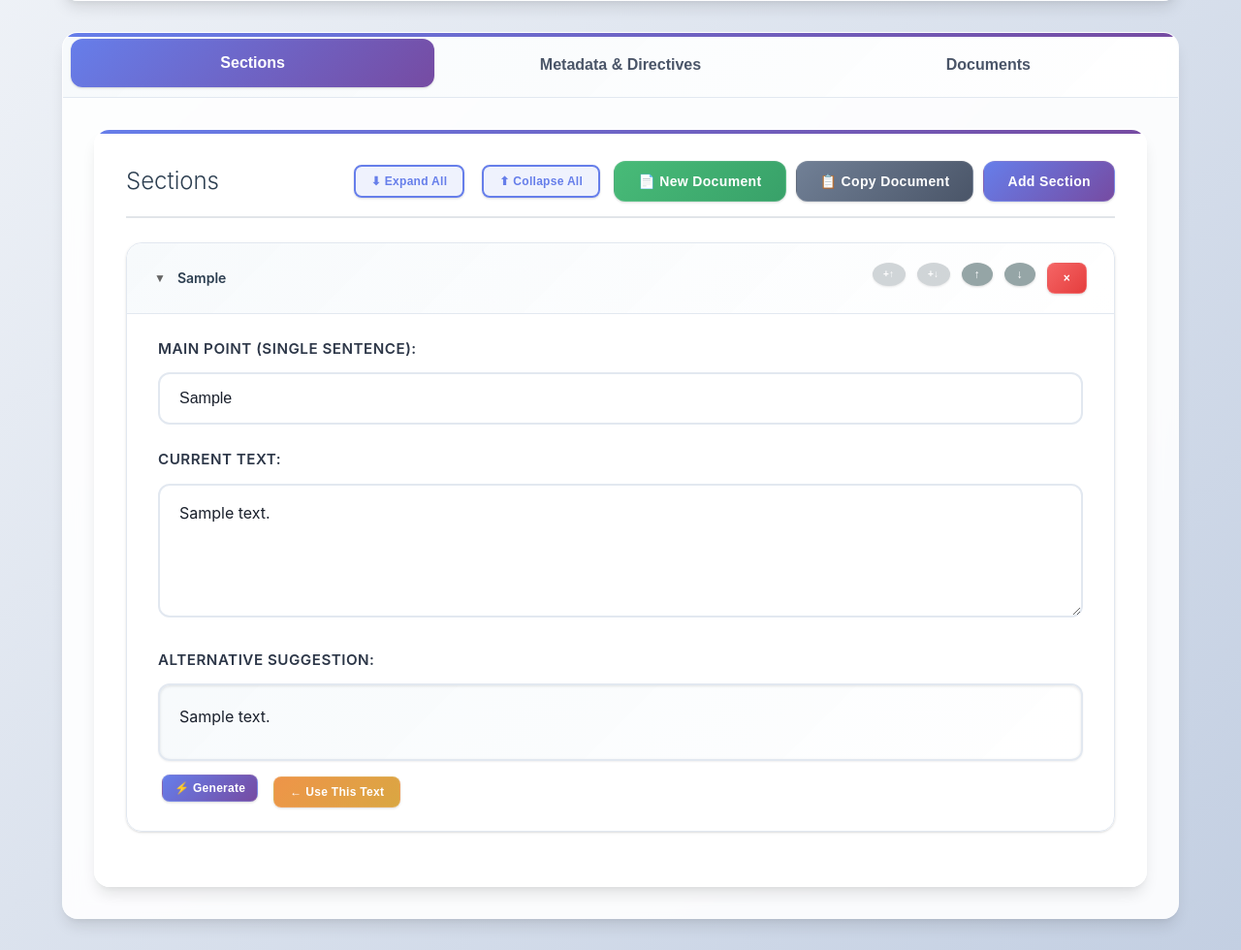
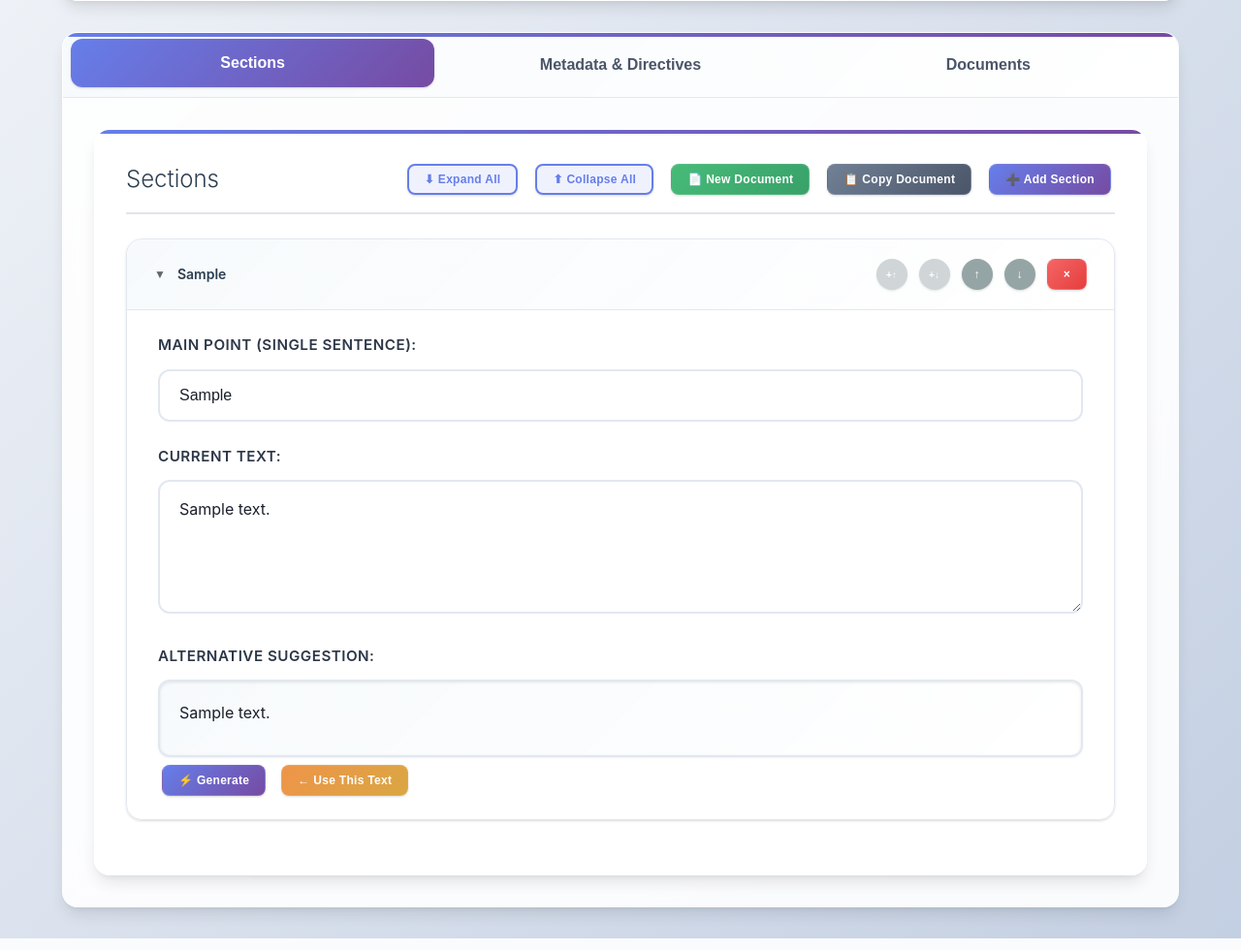
Before and after one commit to sandialabs/talkpipe-writing-assistant, a FastAPI app: template src/writing_assistant/app/templates/index.html in a window 1280 px wide. Shown: the part 379-1359 px from the top of the page at 97% size. Run offline with FastAPI, Linux system fonts and the light colour scheme; the template is opened without the code that fills it: most values are stand-ins (such as "Sample title", 1, 10 or a date in 2020).

Commit message:
fixed button issues.

```diff
--- a/src/writing_assistant/app/main.py
+++ b/src/writing_assistant/app/main.py
@@ -1,4 +1,4 @@
-from fastapi import FastAPI, Request, Form, UploadFile, File
+from fastapi import FastAPI, Request, Form, UploadFile, File, Response
 from fastapi.responses import HTMLResponse, JSONResponse, FileResponse
 from fastapi.staticfiles import StaticFiles
 from fastapi.templating import Jinja2Templates
@@ -17,7 +17,15 @@ app = FastAPI(title="Writing Assistant")
 # Get the directory where this module is located
 app_dir = Path(__file__).parent
 
-app.mount("/static", StaticFiles(directory=str(app_dir / "static")), name="static")
+class NoCacheStaticFiles(StaticFiles):
+    def file_response(self, *args, **kwargs) -> Response:
+        response = super().file_response(*args, **kwargs)
+        response.headers["Cache-Control"] = "no-cache, no-store, must-revalidate"
+        response.headers["Pragma"] = "no-cache"
+        response.headers["Expires"] = "0"
+        return response
+
+app.mount("/static", NoCacheStaticFiles(directory=str(app_dir / "static")), name="static")
 templates = Jinja2Templates(directory=str(app_dir / "templates"))
 
 class Section:
@@ -38,6 +46,11 @@ class Section:
 
     async def _async_generate_text(self, main_point: str, text: str, metadata: 'Metadata' = None, title: str = "", prev_paragraph: str = "", next_paragraph: str = ""):
         """Internal async method to generate text with proper queuing"""
+        # Don't generate if main_point is empty or whitespace only
+        if not main_point or not main_point.strip():
+            print(f"Skipping generation for section {self.id}: empty main_point")
+            return self.generated_text
+
         request_params = {
             'main_point': main_point,
             'text': text,
@@ -48,54 +61,53 @@ class Section:
         }
 
         async with self._generation_lock:
-            # If there's a current task running
+            # Cancel any existing task to prevent queue buildup
             if self._current_task and not self._current_task.done():
-                # Store this as the pending request (replacing any existing one)
-                self._pending_request = request_params
-                return self.generated_text  # Return current text immediately
+                self._current_task.cancel()
+                try:
+                    await self._current_task
+                except asyncio.CancelledError:
+                    pass
 
-            # No current task, start this request immediately
+            # Clear any pending request
+            self._pending_request = None
+
+            # Start new generation immediately
             self._current_task = asyncio.create_task(self._process_generation_queue(request_params))
 
         # Don't await here - let it run in background
         return self.generated_text
 
     async def _process_generation_queue(self, initial_params: dict):
-        """Process generation requests, ensuring max 2 requests (current + pending)"""
-        while True:
+        """Process single generation request"""
+        try:
             # Update section state with current request
             self.main_point = initial_params['main_point']
             self.user_text = initial_params['text']
 
             # Run the actual generation
             loop = asyncio.get_event_loop()
-            try:
-                result = await loop.run_in_executor(
-                    None,
-                    self.generate_text,
-                    initial_params['main_point'],
-                    initial_params['text'],
-                    initial_params['metadata'],
-                    initial_params['title'],
-                    initial_params['prev_paragraph'],
-                    initial_params['next_paragraph']
-                )
-                self.generated_text = result
-            except Exception as e:
-                print(f"Generation error: {e}")
-                # Keep existing text on error
-
-            # Check if there's a pending request
+            result = await loop.run_in_executor(
+                None,
+                self.generate_text,
+                initial_params['main_point'],
+                initial_params['text'],
+                initial_params['metadata'],
+                initial_params['title'],
+                initial_params['prev_paragraph'],
+                initial_params['next_paragraph']
+            )
+            self.generated_text = result
+        except asyncio.CancelledError:
+            print("Generation cancelled")
+            raise
+        except Exception as e:
+            print(f"Generation error: {e}")
+            # Keep existing text on error
+        finally:
+            # Clear current task when done
             async with self._generation_lock:
-                if self._pending_request:
-                    # Process the pending request next
-                    initial_params = self._pending_request
-                    self._pending_request = None
-                    continue
-                else:
-                    # No more requests, clear current task
-                    self._current_task = None
-                    break
+                self._current_task = None
 
     async def _generate_text_task(self, main_point: str, text: str, metadata: 'Metadata' = None, title: str = "", prev_paragraph: str = "", next_paragraph: str = ""):
         """Legacy method - kept for compatibility"""
@@ -311,6 +323,24 @@ async def update_section(section_id: str, main_point: str = Form(""), user_text:
         }
     return {"error": "Section not found"}, 404
 
+@app.patch("/sections/{section_id}")
+async def update_section_data_only(section_id: str, main_point: str = Form(""), user_text: str = Form("")):
+    """Update section data without triggering text generation"""
+    section = next((s for s in document.sections if s.id == section_id), None)
+    if section:
+        # Update fields directly without triggering generation
+        section.main_point = main_point
+        section.user_text = user_text
+
+        return {
+            "id": section.id,
+            "main_point": section.main_point,
+            "user_text": section.user_text,
+            "generated_text": section.generated_text,
+            "order": section.order
+        }
+    return {"error": "Section not found"}, 404
+
 @app.get("/sections/{section_id}/generated")
 async def get_generated_text(section_id: str):
     section = next((s for s in document.sections if s.id == section_id), None)
@@ -446,6 +476,19 @@ async def delete_document(filename: str):
     except Exception as e:
         return {"status": "error", "message": str(e)}
 
+@app.post("/documents/clear")
+async def clear_document():
+    """Clear the current document and create a fresh one"""
+    global document
+    # Cancel any ongoing generation tasks
+    for section in document.sections:
+        if section._current_task and not section._current_task.done():
+            section._current_task.cancel()
+
+    # Create a new document instance
+    document = Document()
+    return {"status": "success"}
+
 if __name__ == "__main__":
     import uvicorn
-    uvicorn.run(app, host="localhost", port=8001)
+    uvicorn.run(app, host="0.0.0.0", port=8001, reload=True)
--- a/src/writing_assistant/app/static/script.js
+++ b/src/writing_assistant/app/static/script.js
@@ -193,12 +193,12 @@ class WritingAssistant {
                 <div class="section-content expanded" data-section-content="${section.id}">
                     <div class="form-group">
                         <label>Main Point (single sentence):</label>
-                        <input type="text" class="main-point" value="${section.main_point}" placeholder="Enter the main point...">
+                        <input type="text" class="main-point" placeholder="Enter the main point...">
                     </div>
 
                     <div class="form-group">
                         <label>Your Text:</label>
-                        <textarea class="user-text" rows="4" placeholder="Enter your text here...">${section.user_text}</textarea>
+                        <textarea class="user-text" rows="4" placeholder="Enter your text here..."></textarea>
                     </div>
 
                     <div class="form-group">
@@ -229,12 +229,43 @@ class WritingAssistant {
         } else {
             sectionsList.appendChild(sectionWrapper);
         }
+
+        // Set values after element is in DOM to avoid triggering input events during creation
+        const sectionElement = sectionWrapper.querySelector('.section');
+        const mainPointInput = sectionElement.querySelector('.main-point');
+        const userTextArea = sectionElement.querySelector('.user-text');
+
+        if (mainPointInput && section.main_point) {
+            mainPointInput.value = section.main_point;
+        }
+        if (userTextArea && section.user_text) {
+            userTextArea.value = section.user_text;
+        }
     }
 
     async generateText(sectionElement) {
         const sectionId = sectionElement.dataset.sectionId;
+        const generateButton = sectionElement.querySelector('.btn-generate-text');
+
+        // Prevent multiple clicks - check if already generating
+        if (generateButton && generateButton.disabled) {
+            return;
+        }
+
+        // Clear any existing polling for this section first
+        if (this.pollingIntervals.has(sectionId)) {
+            clearTimeout(this.pollingIntervals.get(sectionId));
+            this.pollingIntervals.delete(sectionId);
+        }
+
         const mainPoint = sectionElement.querySelector('.main-point').value;
         const userText = sectionElement.querySelector('.user-text').value;
+
+        // Don't generate if main point is empty
+        if (!mainPoint || !mainPoint.trim()) {
+            this.showMessage('Please enter a main point before generating text', 'error');
+            return;
+        }
 
         // Show loading indicator immediately
         const loadingIndicator = sectionElement.querySelector('.loading-indicator');
@@ -243,7 +274,6 @@ class WritingAssistant {
         }
 
         // Disable generate button during generation
-        const generateButton = sectionElement.querySelector('.btn-generate-text');
         if (generateButton) {
             generateButton.disabled = true;
             generateButton.textContent = '⏳ Generating...';
@@ -320,35 +350,15 @@ class WritingAssistant {
                     lastText = data.generated_text;
                 }
 
-                // Continue polling if:
-                // 1. Still generating, OR
-                // 2. Haven't exceeded max polls AND text might still be updating
-                if ((data.is_generating || pollCount < 5) && pollCount < maxPolls) {
+                // Only continue polling if still generating
+                if (data.is_generating && pollCount < maxPolls) {
                     pollCount++;
                     const timeoutId = setTimeout(poll, 1000); // Poll every 1 second
                     this.pollingIntervals.set(sectionId, timeoutId);
                 } else {
-                    // Do one final poll after generation completes to ensure we get the result
-                    if (!data.is_generating && pollCount < maxPolls) {
-                        const finalTimeoutId = setTimeout(async () => {
-                            try {
-                                const finalResponse = await fetch(`/sections/${sectionId}/generated`);
-                                const finalData = await finalResponse.json();
-                                if (finalData.generated_text) {
-                                    generatedTextDiv.textContent = finalData.generated_text;
-                                }
-                            } catch (error) {
-                                console.error('Error in final poll:', error);
-                            }
-                            hideLoadingIndicator();
-                            this.pollingIntervals.delete(sectionId);
-                        }, 1000);
-                        this.pollingIntervals.set(sectionId, finalTimeoutId);
-                    } else {
-                        // Polling complete, clean up
-                        hideLoadingIndicator();
-                        this.pollingIntervals.delete(sectionId);
-                    }
+                    // Generation complete, clean up immediately
+                    hideLoadingIndicator();
+                    this.pollingIntervals.delete(sectionId);
                 }
             } catch (error) {
                 console.error('Error polling for generated text:', error);
@@ -530,7 +540,6 @@ class WritingAssistant {
 
             if (showMessage) {
                 this.showMessage('Metadata saved successfully!', 'success');
-                this.regenerateAllSections();
             }
         } catch (error) {
             console.error('Error saving metadata:', error);
@@ -576,13 +585,6 @@ class WritingAssistant {
         await this.saveMetadataToServer(false);
     }
 
-    async regenerateAllSections() {
-        // Disabled: No automatic regeneration - users must click generate buttons manually
-        // const sections = document.querySelectorAll('.section');
-        // for (const section of sections) {
-        //     await this.updateSection(section);
-        // }
-    }
 
     showMessage(text, type) {
         const existingMessage = document.querySelector('.message');
@@ -1020,9 +1022,19 @@ class WritingAssistant {
             titleInput.value = title;
             await this.updateTitle(title);
 
-            // Clear all existing sections
+            // Clear all existing sections from frontend
             const sectionsList = document.getElementById('sections-list');
+
+            // Cancel any ongoing polling for existing sections
+            this.pollingIntervals.forEach((timeoutId, sectionId) => {
+                clearTimeout(timeoutId);
+            });
+            this.pollingIntervals.clear();
+
             sectionsList.innerHTML = '<div class="no-sections-message"><p>No sections yet. Click "Add Section" to get started.</p></div>';
+
+            // Clear backend document state
+            await fetch('/documents/clear', { method: 'POST' });
 
             // Create sections from outline
             if (outline) {
@@ -1033,13 +1045,13 @@ class WritingAssistant {
                     });
                     const section = await response.json();
 
-                    // Update the section with the main point
+                    // Update the section with the main point (data only, no generation)
                     const formData = new FormData();
                     formData.append('main_point', line.trim());
                     formData.append('user_text', '');
 
                     await fetch(`/sections/${section.id}`, {
-                        method: 'PUT',
+                        method: 'PATCH',
                         body: formData
                     });
 
--- a/src/writing_assistant/app/static/style.css
+++ b/src/writing_assistant/app/static/style.css
@@ -363,6 +363,10 @@ header h1 {
     overflow: hidden;
     letter-spacing: 0.025em;
     box-shadow: var(--shadow-sm);
+    height: 44px;
+    display: inline-flex;
+    align-items: center;
+    justify-content: center;
 }
 
 .btn:hover {
@@ -390,6 +394,7 @@ header h1 {
     font-size: 12px;
     margin: 0 4px;
     border-radius: var(--radius-md);
+    height: 32px;
 }
 
 .btn-danger {
@@ -440,13 +445,14 @@ header h1 {
     color: white;
     border: 1px solid transparent;
     opacity: 0.7;
-    width: 24px;
-    height: 24px;
+    width: 32px;
+    height: 32px;
     display: flex;
     align-items: center;
     justify-content: center;
     border-radius: 50%;
     font-size: 10px;
+    padding: 0;
 }
 
 .btn-muted:hover {
@@ -701,7 +707,6 @@ header h1 {
 .btn-replace-text {
     background: linear-gradient(135deg, var(--warning-color) 0%, #d69e2e 100%);
     color: white;
-    margin-top: 8px;
     font-size: 12px;
     padding: 8px 16px;
     opacity: 0.9;
@@ -709,6 +714,7 @@ header h1 {
     border: 1px solid rgba(255, 255, 255, 0.1);
     border-radius: var(--radius-md);
     box-shadow: var(--shadow-sm);
+    height: 32px;
 }
 
 .btn-replace-text:hover {
@@ -729,12 +735,15 @@ header h1 {
     background-color: #3498db;
     color: white;
     font-size: 12px;
-    padding: 6px 12px;
+    padding: 8px 16px;
     transition: background-color 0.3s, opacity 0.3s;
+    height: 32px;
+    border: 1px solid rgba(255, 255, 255, 0.1);
 }
 
 .btn-generate-text:hover:not(:disabled) {
     background-color: #2980b9;
+    transform: translateY(-2px);
 }
 
 .btn-generate-text:disabled {
@@ -746,12 +755,13 @@ header h1 {
 .move-up, .move-down {
     background-color: #95a5a6;
     color: white;
-    width: 24px;
-    height: 24px;
+    width: 32px;
+    height: 32px;
     display: flex;
     align-items: center;
     justify-content: center;
     border-radius: 50%;
+    padding: 0;
 }
 
 .move-up:hover, .move-down:hover {
--- a/src/writing_assistant/app/templates/index.html
+++ b/src/writing_assistant/app/templates/index.html
@@ -61,9 +61,9 @@
                             <div class="sections-controls">
                                 <button id="expand-all-btn" class="btn btn-outline btn-small">⬇ Expand All</button>
                                 <button id="collapse-all-btn" class="btn btn-outline btn-small">⬆ Collapse All</button>
-                                <button id="new-document-btn" class="btn btn-success">📄 New Document</button>
-                                <button id="copy-document-btn" class="btn btn-secondary">📋 Copy Document</button>
-                                <button id="add-section-btn" class="btn btn-primary">Add Section</button>
+                                <button id="new-document-btn" class="btn btn-success btn-small">📄 New Document</button>
+                                <button id="copy-document-btn" class="btn btn-secondary btn-small">📋 Copy Document</button>
+                                <button id="add-section-btn" class="btn btn-primary btn-small">➕ Add Section</button>
                             </div>
                         </div>
 
```
Also changed, not shown: src/writing_assistant/core/callbacks.py (+8 -1 lines).
